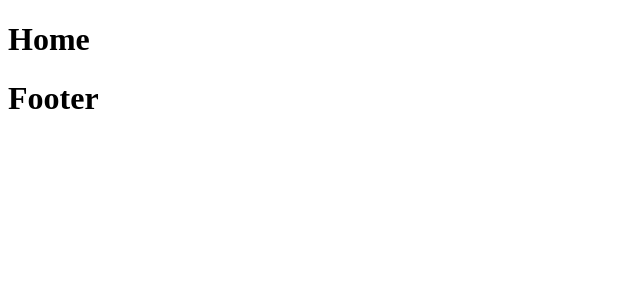
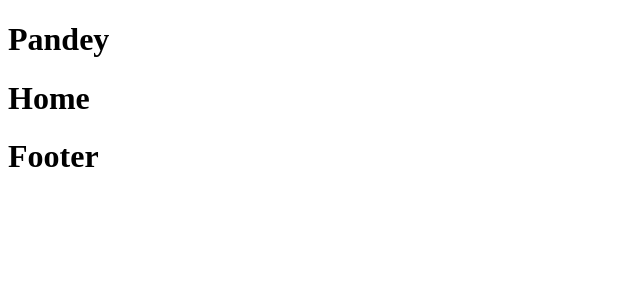
Before and after one commit to pande17827/BookStore, a React (Vite) app in the folder frontend/: page / in a window 1280 px wide. Shown: the top 300 px of the page, without its empty margins (0-640 px from the left). Built offline with nearby package versions, Linux system fonts and the light colour scheme.

Commit message:
Updated all files

```diff
--- a/frontend/src/components/Navbar/Navbar.jsx
+++ b/frontend/src/components/Navbar/Navbar.jsx
@@ -3,7 +3,9 @@
 const Navbar = () => {
   return (
     <>
-
+        <div>
+            <h1>Pandey</h1>
+        </div>
 
     </>
   )
```
